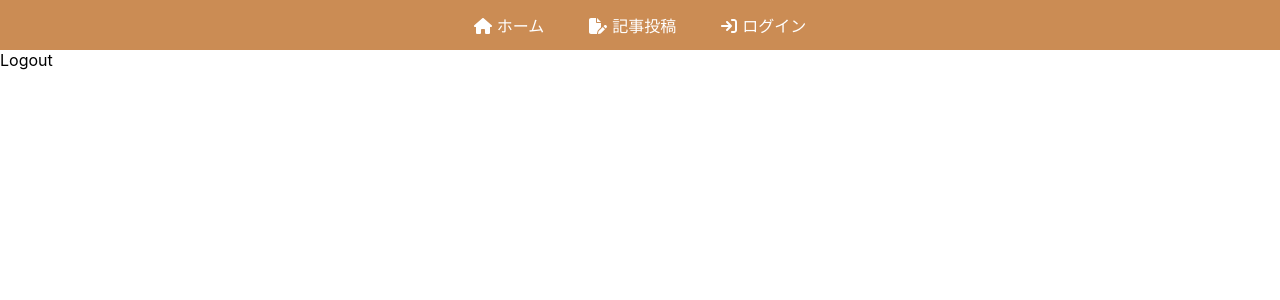
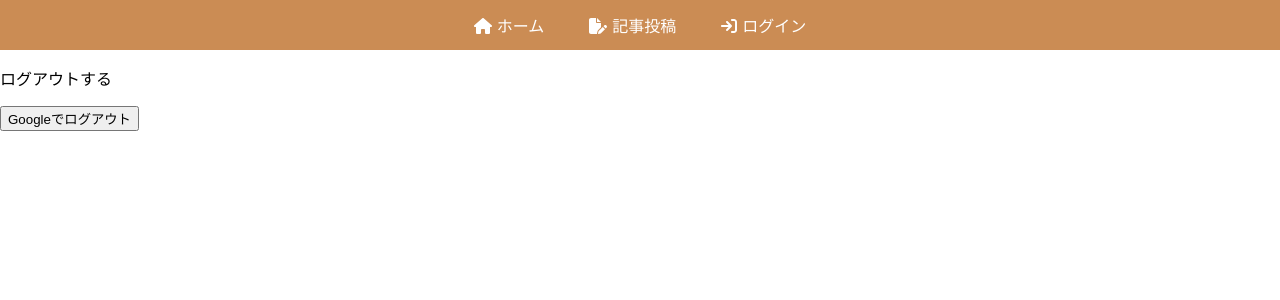
Before and after one commit to nao-United92/react-firebase-blog, a React (Create React App) app: page /logout in a window 1280 px wide. Shown: the top 300 px of the page. Built offline with nearby package versions, Linux system fonts and the light colour scheme.

Commit message:
googleログアウト(signOut)の実装

```diff
--- a/src/components/Logout.js
+++ b/src/components/Logout.js
@@ -1,9 +1,25 @@
-import React from 'react'
+import { signInWithPopup, signOut } from 'firebase/auth';
+import React from 'react';
+import { auth, provider } from '../firebase';
+import { useNavigate } from 'react-router-dom';
 
-const Logout = () => {
+const Logout = ({ setIsAuth }) => {
+  const navigate = useNavigate;
+  const logout = () => {
+    // ログアウト
+    signOut(auth).then(() => {
+      localStorage.clear();
+      setIsAuth(false);
+      navigate('/login');
+    });
+  };
+
   return (
-    <div>Logout</div>
-  )
-}
+    <div>
+      <p>ログアウトする</p>
+      <button onClick={logout}>Googleでログアウト</button>
+    </div>
+  );
+};
 
-export default Logout
+export default Logout;
```
